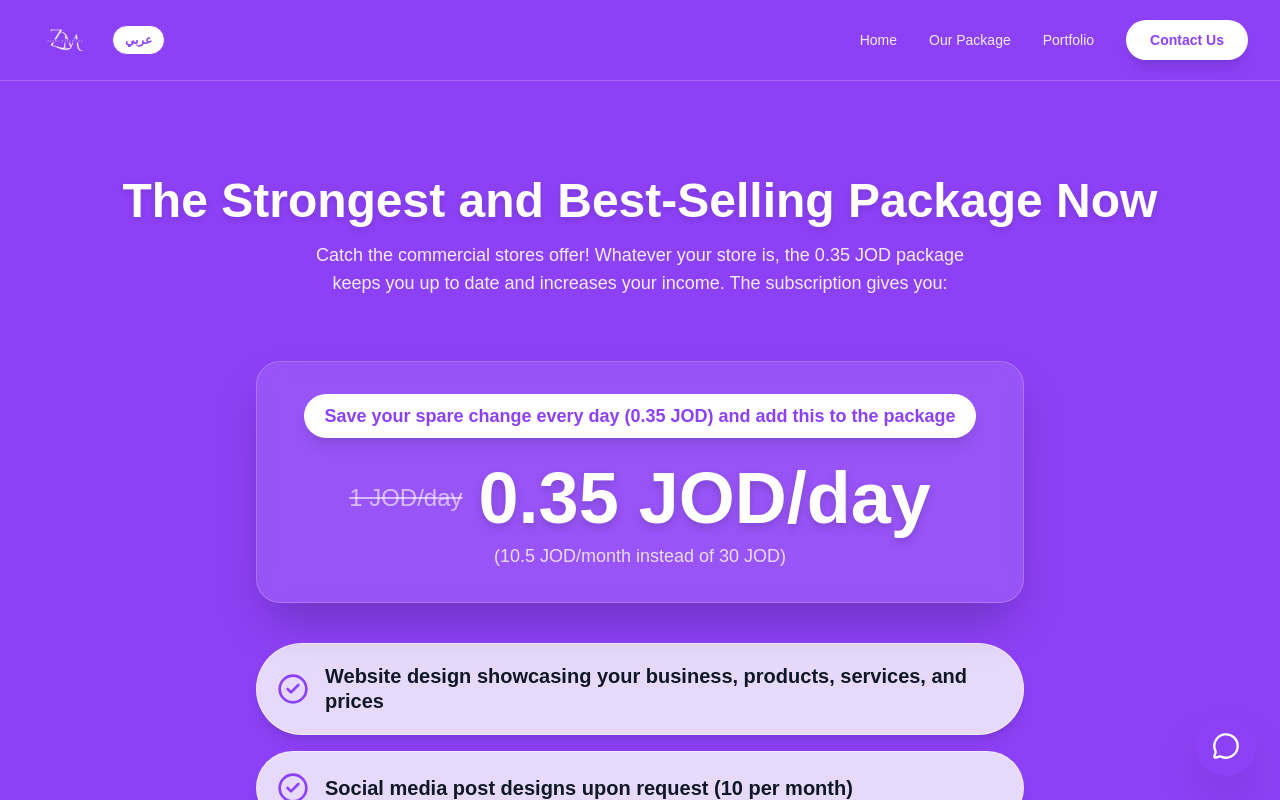
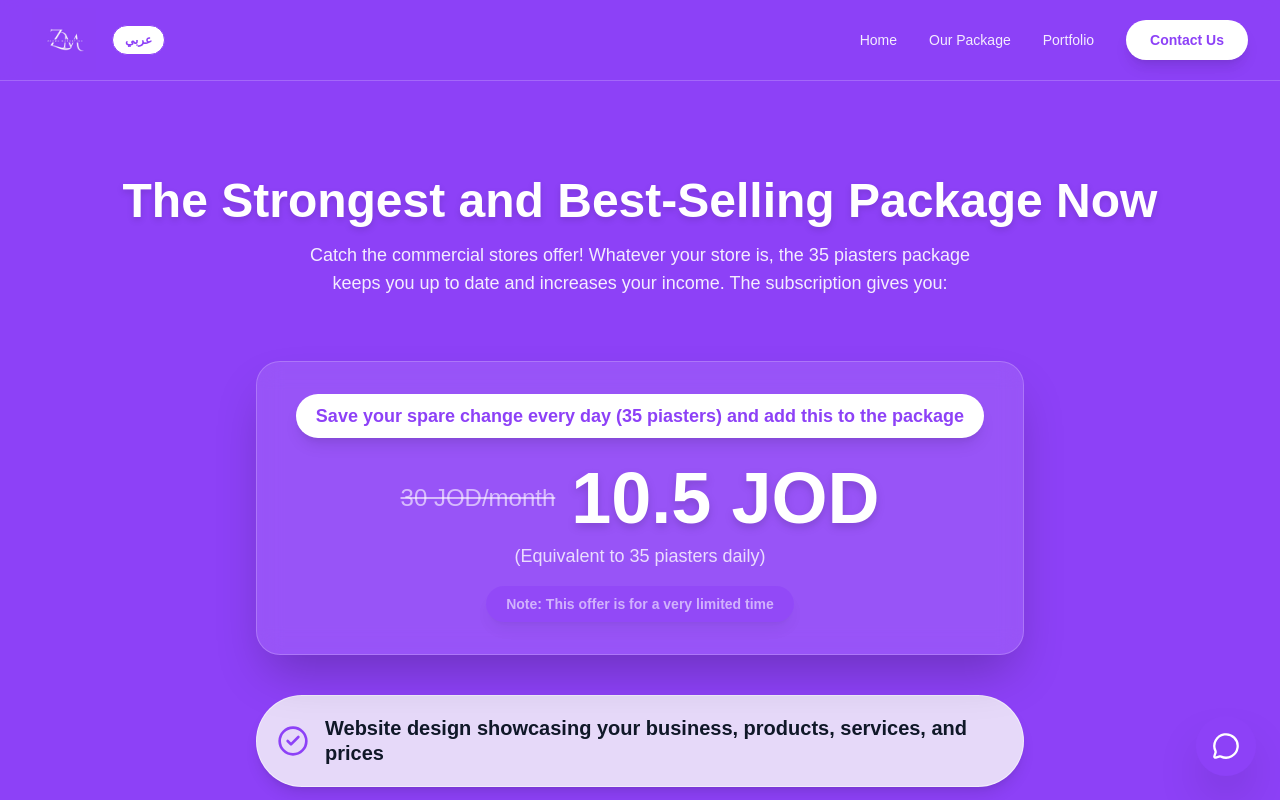
Before and after one commit to mohammad-jamel-jbryn202310519/Zooma1, a Next.js app: page /en/package in a window 1280 px wide. Shown: the top 800 px of the page. Built offline with nearby package versions, Linux system fonts and the light colour scheme.

Commit message:
feat: adjust pricing focus to monthly sum, add validity note, use piasters

```diff
--- a/messages/ar.json
+++ b/messages/ar.json
@@ -13,11 +13,12 @@
   },
   "Package": {
     "title": "البكج الأقوى والأكثر مبيعاً الآن",
-    "subtitle": "الحق عرض المحلات التجارية! شو ما كان متجرك، بكج الـ 0.35 دينار بخليك تواكب التطور وتزيد دخلك. الاشتراك بقدملك:",
-    "price_per_day": "1 دينار/يوم",
-    "discount_price": "0.35 دينار/يوم",
-    "discount_monthly": "10.5 دينار/شهر بدلاً من 30 دينار",
-    "tagline": "خبي فراطة كل يوم 0.35 قرش عجنب ضيف هاي على الباقة",
+    "subtitle": "الحق عرض المحلات التجارية! شو ما كان متجرك، بكج الـ 35 قرش بخليك تواكب التطور وتزيد دخلك. الاشتراك بقدملك:",
+    "price_per_day": "30 دينار/شهر",
+    "discount_price": "10.5 دينار",
+    "discount_monthly": "(بمعدل 35 قرش يومياً)",
+    "tagline": "خبي فراطة كل يوم 35 قرش عجنب ضيف هاي على الباقة",
+    "validity_note": "ملاحظة: هذا العرض لفترة محدودة جداً",
     "cta": "اطلب الخدمة الآن من ZOOMA",
     "features": {
       "f1": "تصميم موقع إلكتروني يعرض نشاطك، منتجاتك، خدماتك، وأسعارك",
--- a/messages/en.json
+++ b/messages/en.json
@@ -13,11 +13,12 @@
   },
   "Package": {
     "title": "The Strongest and Best-Selling Package Now",
-    "subtitle": "Catch the commercial stores offer! Whatever your store is, the 0.35 JOD package keeps you up to date and increases your income. The subscription gives you:",
-    "price_per_day": "1 JOD/day",
-    "discount_price": "0.35 JOD/day",
-    "discount_monthly": "10.5 JOD/month instead of 30 JOD",
-    "tagline": "Save your spare change every day (0.35 JOD) and add this to the package",
+    "subtitle": "Catch the commercial stores offer! Whatever your store is, the 35 piasters package keeps you up to date and increases your income. The subscription gives you:",
+    "price_per_day": "30 JOD/month",
+    "discount_price": "10.5 JOD",
+    "discount_monthly": "(Equivalent to 35 piasters daily)",
+    "tagline": "Save your spare change every day (35 piasters) and add this to the package",
+    "validity_note": "Note: This offer is for a very limited time",
     "cta": "Order the Service Now from ZOOMA",
     "features": {
       "f1": "Website design showcasing your business, products, services, and prices",
--- a/src/app/[locale]/package/page.tsx
+++ b/src/app/[locale]/package/page.tsx
@@ -34,7 +34,10 @@ export default async function PackagePage({ params }: { params: Promise<{ locale
                 <span className="text-2xl text-white/60 line-through">{tp("price_per_day")}</span>
                 <span className="text-5xl md:text-7xl font-black text-white drop-shadow-lg">{tp("discount_price")}</span>
               </div>
-              <p className="text-white/80 text-lg font-medium">({tp("discount_monthly")})</p>
+              <p className="text-white/80 text-lg font-medium">{tp("discount_monthly")}</p>
+              <div className="mt-4 inline-block bg-brand px-5 py-2 rounded-full text-white font-bold text-sm shadow-lg animate-pulse">
+                {tp("validity_note")}
+              </div>
             </div>
           </Reveal>
 
--- a/src/app/[locale]/page.tsx
+++ b/src/app/[locale]/page.tsx
@@ -76,7 +76,10 @@ export default async function Home({ params }: { params: Promise<{ locale: strin
                   <span className="text-2xl text-white/60 line-through">{tp("price_per_day")}</span>
                   <span className="text-5xl md:text-7xl font-black text-white drop-shadow-lg">{tp("discount_price")}</span>
                 </div>
-                <p className="text-white/80 text-lg font-medium">({tp("discount_monthly")})</p>
+                <p className="text-white/80 text-lg font-medium">{tp("discount_monthly")}</p>
+                <div className="mt-4 inline-block bg-brand px-5 py-2 rounded-full text-white font-bold text-sm shadow-lg animate-pulse">
+                  {tp("validity_note")}
+                </div>
               </div>
             </Reveal>
 
```
